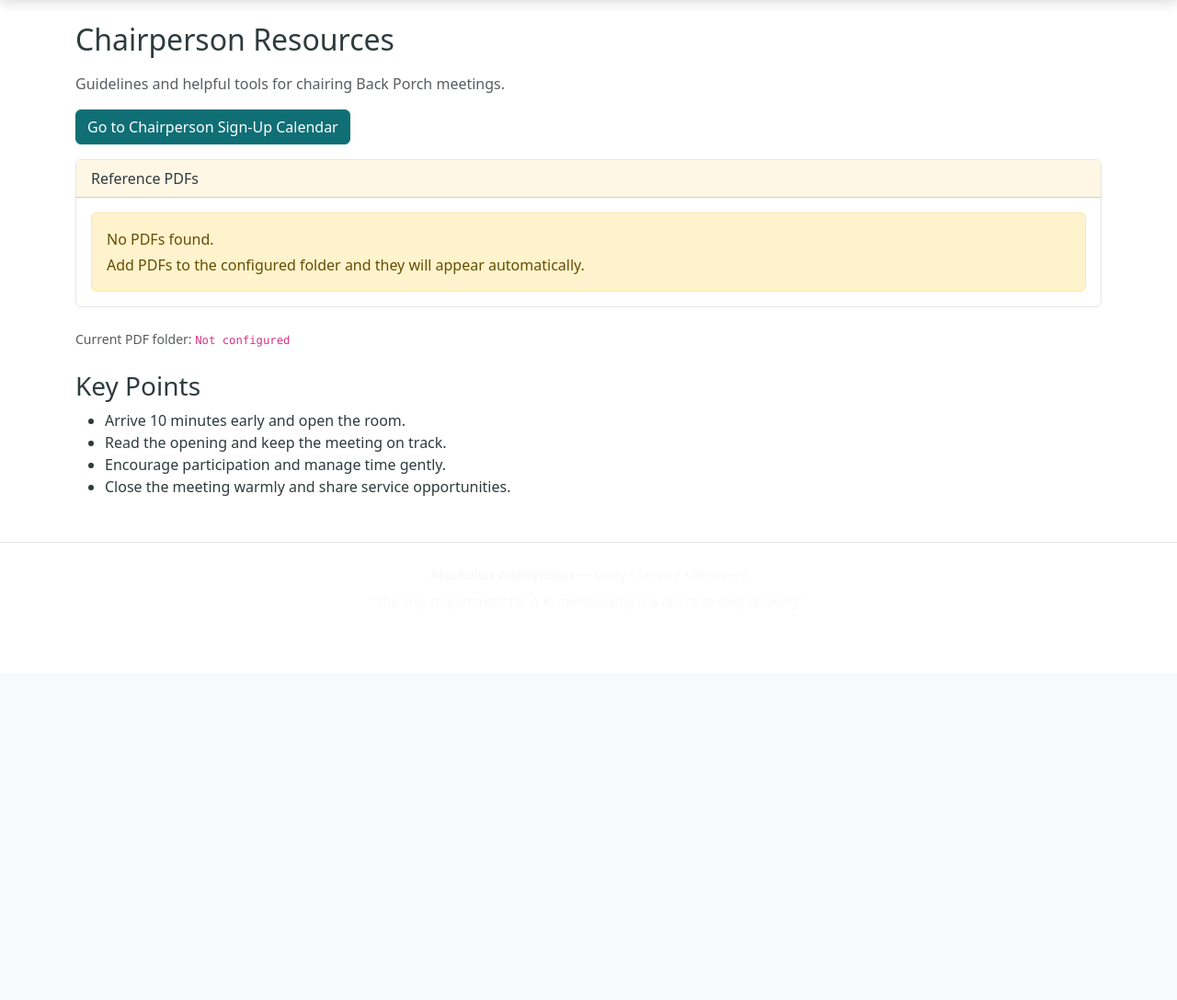
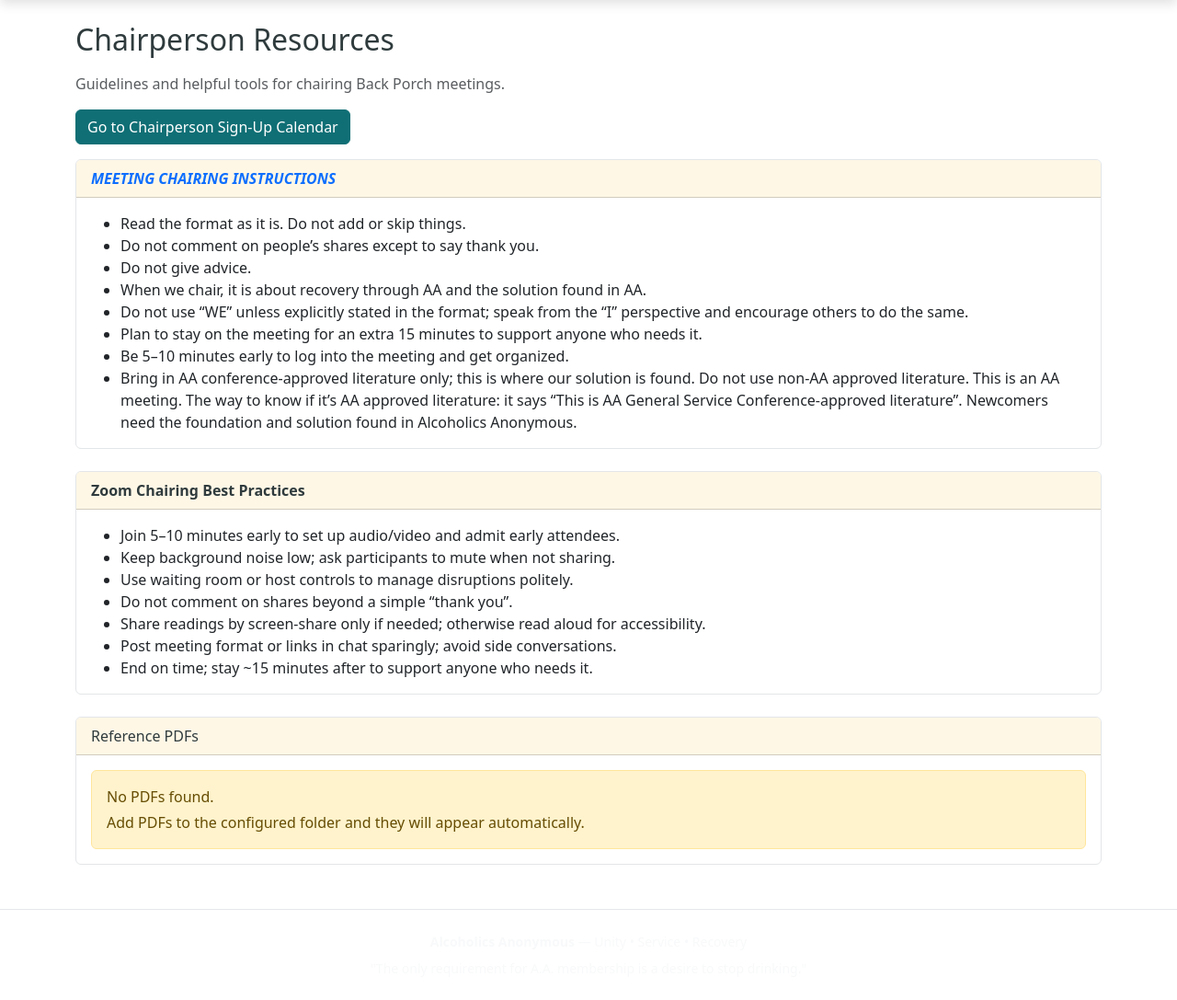
Before and after one commit to jalex0823/bp-chairperson-app, a Flask app: page /chair-resources in a window 1280 px wide. Shown: the part 68-1155 px from the top of the page at 92% size. Before the commit the page ends 658 px from the top, so only its background shows below. Run offline with Flask 3, Linux system fonts and the light colour scheme.

Commit message:
Update chair resources, PDFs, and calendar display
Replaced and added several PDF resources for chairing and meeting materials. Enhanced chair resources page with detailed chairing instructions and Zoom best practices. Improved calendar grid logic to only show meeting details for in-month days. Updated index page to provide admin tips when no meetings are scheduled. Minor CSS color adjustments for footer.

```diff
--- a/static/css/custom.css
+++ b/static/css/custom.css
@@ -51,11 +51,11 @@ body {
 /* Footer themed like header */
 .footer-bp {
     background: #ffffff; /* professional clean footer */
-    color: #111111;
+    color: #000000;
     border-top: 1px solid #e5e7eb;
     box-shadow: none;
 }
-.footer-bp a { color: #111111; }
+.footer-bp a { color: #000000; }
 .footer-bp a:hover { color: var(--color-primary); }
 
 .btn-gold {
--- a/templates/chair_resources.html
+++ b/templates/chair_resources.html
@@ -8,6 +8,41 @@
       Go to Chairperson Sign-Up Calendar
     </a>
   </p>
+
+  <div class="card mb-4">
+    <div class="card-header">
+      <span class="fw-semibold" style="color:#0d6efd;font-style:italic;">MEETING CHAIRING INSTRUCTIONS</span>
+    </div>
+    <div class="card-body">
+      <ul class="mb-0">
+        <li>Read the format as it is. Do not add or skip things.</li>
+        <li>Do not comment on people’s shares except to say thank you.</li>
+        <li>Do not give advice.</li>
+        <li>When we chair, it is about recovery through AA and the solution found in AA.</li>
+        <li>Do not use “WE” unless explicitly stated in the format; speak from the “I” perspective and encourage others to do the same.</li>
+        <li>Plan to stay on the meeting for an extra 15 minutes to support anyone who needs it.</li>
+        <li>Be 5–10 minutes early to log into the meeting and get organized.</li>
+        <li>Bring in AA conference-approved literature only; this is where our solution is found. Do not use non-AA approved literature. This is an AA meeting. The way to know if it’s AA approved literature: it says “This is AA General Service Conference-approved literature”. Newcomers need the foundation and solution found in Alcoholics Anonymous.</li>
+      </ul>
+    </div>
+  </div>
+
+  <div class="card mb-4">
+    <div class="card-header">
+      <span class="fw-semibold">Zoom Chairing Best Practices</span>
+    </div>
+    <div class="card-body">
+      <ul class="mb-0">
+        <li>Join 5–10 minutes early to set up audio/video and admit early attendees.</li>
+        <li>Keep background noise low; ask participants to mute when not sharing.</li>
+        <li>Use waiting room or host controls to manage disruptions politely.</li>
+        <li>Do not comment on shares beyond a simple “thank you”.</li>
+        <li>Share readings by screen-share only if needed; otherwise read aloud for accessibility.</li>
+        <li>Post meeting format or links in chat sparingly; avoid side conversations.</li>
+        <li>End on time; stay ~15 minutes after to support anyone who needs it.</li>
+      </ul>
+    </div>
+  </div>
 
   <div class="card mb-4">
     <div class="card-header">Reference PDFs</div>
@@ -37,16 +72,4 @@
     </div>
   </div>
 
-  <div class="small text-muted mb-4">
-    Current PDF folder: <code>{{ (config.EXTERNAL_PDFS_DIR if config and config.EXTERNAL_PDFS_DIR else 'Not configured') }}</code>
-  </div>
-
-  <h3 class="mt-3">Key Points</h3>
-  <ul>
-    <li>Arrive 10 minutes early and open the room.</li>
-    <li>Read the opening and keep the meeting on track.</li>
-    <li>Encourage participation and manage time gently.</li>
-    <li>Close the meeting warmly and share service opportunities.</li>
-  </ul>
-
 {% endblock %}
```
Also changed, not shown: templates/calendar.html (+4 -5 lines), templates/index.html (+12 -7 lines), 6 other files.
